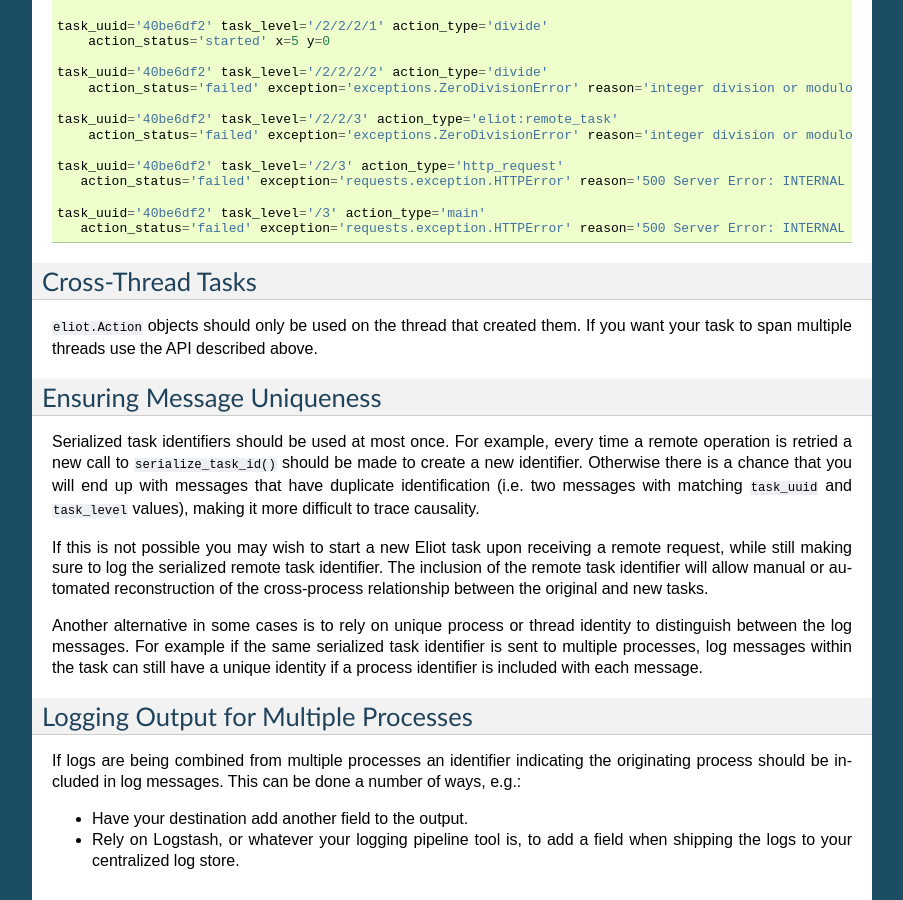
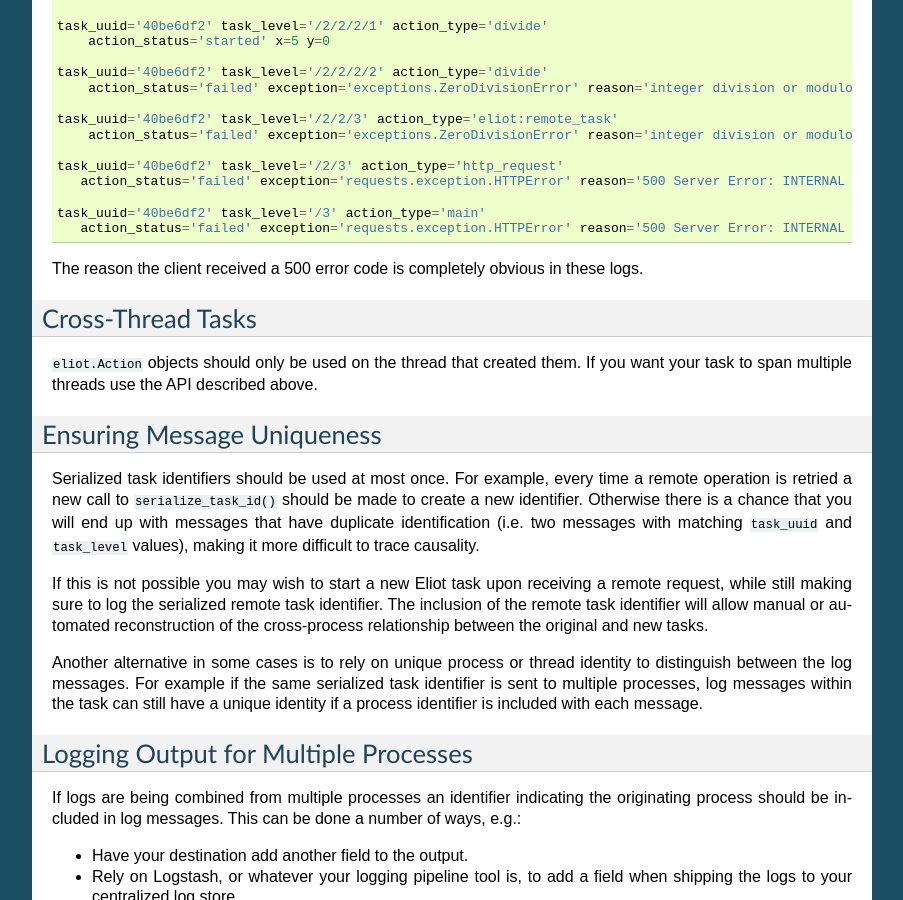
Before and after one commit to itamarst/eliot, a Sphinx documentation site: the page built from docs/source/threads.rst, in a window 1280 px wide and 900 px high, scrolled down 945 px. Shown: the whole window, without its empty margins (198-1101 px from the left). Built offline with Sphinx 7.4.7, drawn with Linux system fonts in a browser that asks for light colours.

Commit message:
One more explanation.

```diff
--- a/docs/source/threads.rst
+++ b/docs/source/threads.rst
@@ -52,6 +52,8 @@ For example, here's what the combined logs from running the client against the s
     task_uuid='40be6df2' task_level='/3' action_type='main'
        action_status='failed' exception='requests.exception.HTTPError' reason='500 Server Error: INTERNAL SERVER ERROR'
 
+The reason the client received a 500 error code is completely obvious in these logs.
+
 
 Cross-Thread Tasks
 ------------------
```
